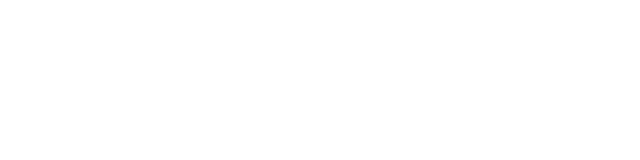
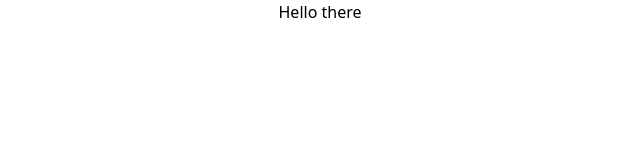
Before and after one commit to Olatoy2000/ats-website, a React (Vite) app: page / in a window 1280 px wide. Shown: the top 160 px of the page, without its empty margins (320-960 px from the left). Built offline with nearby package versions, Linux system fonts and the light colour scheme.

Commit message:
Assessment2nd

```diff
--- a/src/App.tsx
+++ b/src/App.tsx
@@ -1,11 +1,7 @@
-import React from 'react'
+import React from "react";
 
 function App() {
-  return (
-    <div className="flex justify-center">
-
-    </div>
-  )
+	return <div className='flex justify-center'>Hello there</div>;
 }
 
-export default App
+export default App;
```
